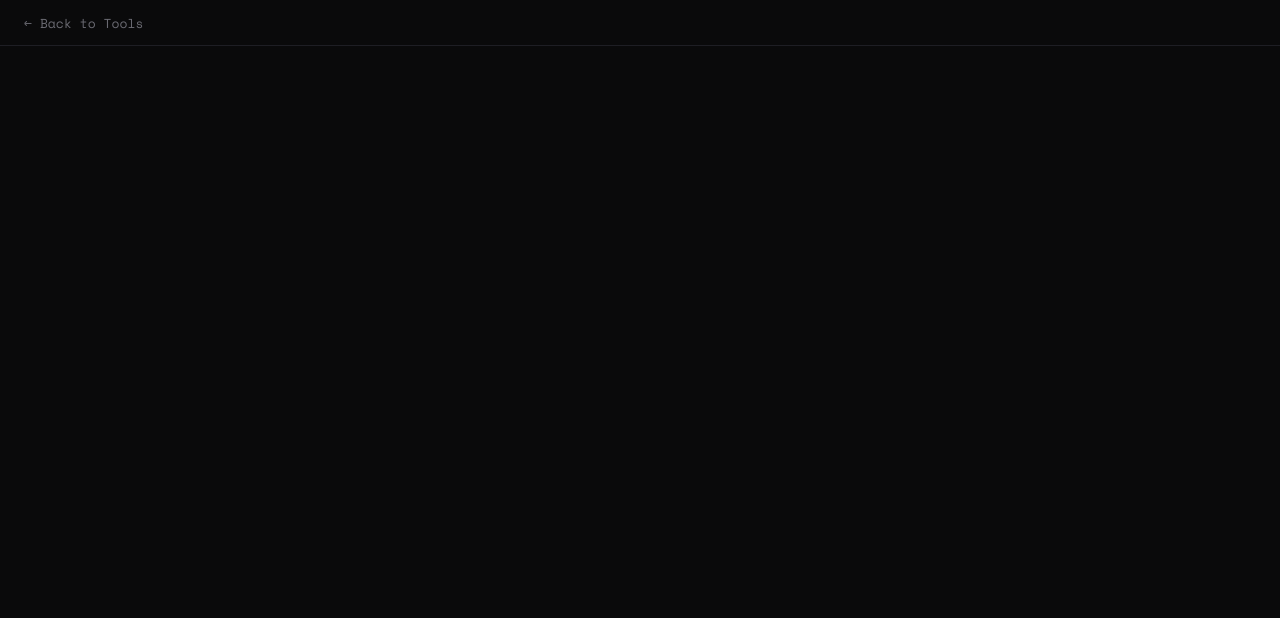
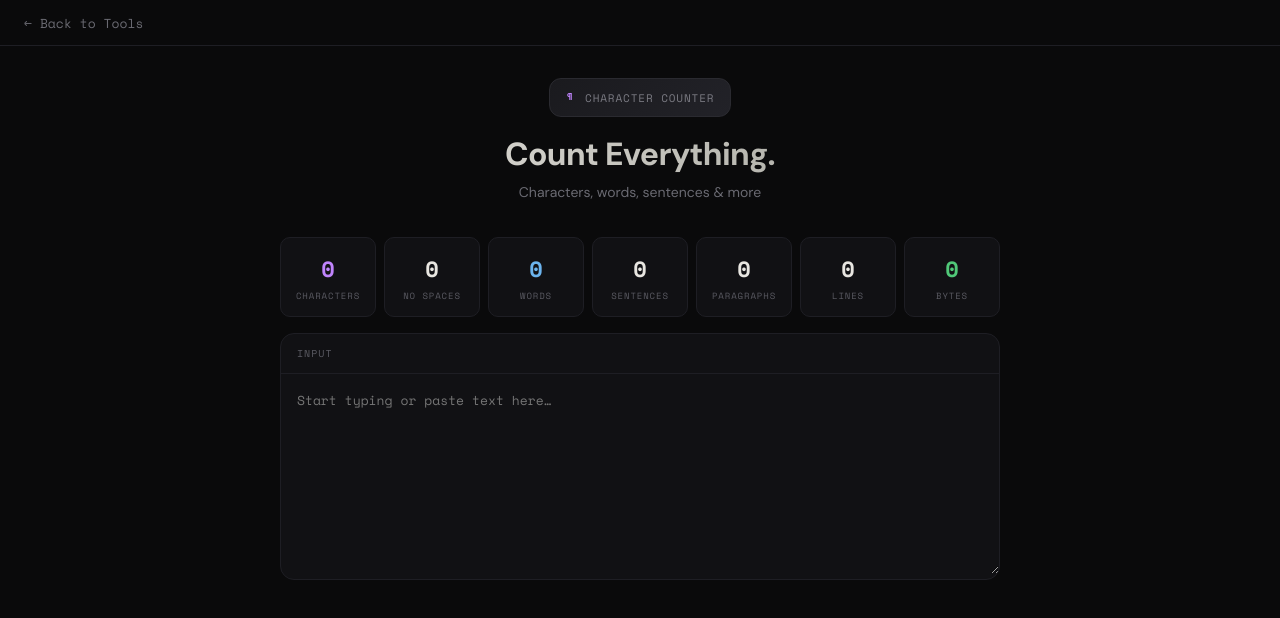
Before and after one commit to CodyNjos/utilities, a React (Vite) app in the folder Utilities.React/: page /character-counter in a window 1280 px wide. Before the commit this address had no page. Shown: the top 618 px of the page. Built offline with nearby package versions, Linux system fonts and the light colour scheme.

Commit message:
Add Character Counter

```diff
--- a/Utilities.React/src/App.tsx
+++ b/Utilities.React/src/App.tsx
@@ -4,6 +4,7 @@ import Base64Tool from "./features/base64-tool/Base64Tool";
 import ImageConverter from "./features/image-converter/ImageConverter";
 import DiffChecker from "./features/diff-checker/DiffChecker";
 import MarkdownViewer from "./features/markdown-viewer/MarkdownViewer";
+import CharacterCounter from "./features/character-counter/CharacterCounter";
 
 function BackNav() {
   const location = useLocation();
@@ -48,6 +49,7 @@ function App() {
         <Route path="/image-converter" element={<ImageConverter />} />
         <Route path="/diff-checker" element={<DiffChecker />} />
         <Route path="/markdown" element={<MarkdownViewer />} />
+        <Route path="/character-counter" element={<CharacterCounter />} />
       </Routes>
     </BrowserRouter>
   );
--- /dev/null
+++ b/Utilities.React/src/features/character-counter/CharacterCounter.tsx
@@ -0,0 +1,165 @@
+import { useState, useMemo } from "react";
+
+const STYLE: Record<string, React.CSSProperties> = {
+  body: {
+    background: "#0a0a0b",
+    color: "#e8e6e1",
+    fontFamily: "'DM Sans', 'Helvetica Neue', sans-serif",
+    padding: "32px 24px",
+    boxSizing: "border-box",
+  },
+  mono: { fontFamily: "'Space Mono', monospace" },
+  wrap: { maxWidth: 720, margin: "0 auto" },
+  badge: {
+    display: "inline-flex", alignItems: "center", gap: 10,
+    background: "linear-gradient(135deg, #1a1a1e, #222228)",
+    border: "1px solid #2a2a30", borderRadius: 12,
+    padding: "8px 16px", marginBottom: 16,
+    fontFamily: "'Space Mono', monospace",
+    fontSize: 11, letterSpacing: "0.08em",
+    color: "#7a7a82", textTransform: "uppercase",
+  },
+  h1: {
+    fontSize: 32, fontWeight: 700, letterSpacing: "-0.02em",
+    background: "linear-gradient(to right, #e8e6e1, #a0a098)",
+    WebkitBackgroundClip: "text", WebkitTextFillColor: "transparent",
+    margin: 0,
+  },
+  subtitle: { color: "#6a6a72", fontSize: 14, marginTop: 8 },
+  panel: {
+    background: "#111114", border: "1px solid #1e1e24",
+    borderRadius: 14, overflow: "hidden", marginBottom: 16,
+  },
+  panelHeader: {
+    display: "flex", justifyContent: "space-between", alignItems: "center",
+    padding: "12px 16px", borderBottom: "1px solid #1e1e24",
+  },
+  panelLabel: {
+    fontFamily: "'Space Mono', monospace",
+    fontSize: 10, letterSpacing: "0.1em", textTransform: "uppercase", color: "#5a5a62",
+  },
+  panelMeta: { fontFamily: "'Space Mono', monospace", fontSize: 11, color: "#4a4a52" },
+  textarea: {
+    width: "100%", minHeight: 200, padding: 16, border: "none",
+    background: "transparent", color: "#e8e6e1",
+    fontFamily: "'Space Mono', monospace", fontSize: 13,
+    lineHeight: 1.6, resize: "vertical", outline: "none", boxSizing: "border-box",
+  },
+};
+
+interface Stats {
+  label: string;
+  value: string | number;
+  accent?: string;
+}
+
+export default function CharacterCounter() {
+  const [text, setText] = useState("");
+
+  const stats = useMemo((): Stats[] => {
+    const characters = text.length;
+    const charactersNoSpaces = text.replace(/ /g, "").length;
+    const words = text.trim() === "" ? 0 : text.trim().split(/\s+/).length;
+    const sentences = text.trim() === "" ? 0 : text.split(/[.!?]+/).filter((s) => s.trim().length > 0).length;
+    const paragraphs = text.trim() === "" ? 0 : text.split(/\n\s*\n/).filter((p) => p.trim().length > 0).length;
+    const lines = text === "" ? 0 : text.split("\n").length;
+    const bytes = new Blob([text]).size;
+
+    return [
+      { label: "Characters", value: characters, accent: "#c084fc" },
+      { label: "No Spaces", value: charactersNoSpaces },
+      { label: "Words", value: words, accent: "#6cb4ee" },
+      { label: "Sentences", value: sentences },
+      { label: "Paragraphs", value: paragraphs },
+      { label: "Lines", value: lines },
+      { label: "Bytes", value: bytes, accent: "#50c878" },
+    ];
+  }, [text]);
+
+  return (
+    <div style={STYLE.body}>
+      <div style={STYLE.wrap}>
+        {/* Header */}
+        <div style={{ textAlign: "center", marginBottom: 36 }}>
+          <div style={STYLE.badge}><span style={{ color: "#c084fc", fontSize: 14 }}>¶</span> Character Counter</div>
+          <h1 style={STYLE.h1}>Count Everything.</h1>
+          <p style={STYLE.subtitle}>Characters, words, sentences &amp; more</p>
+        </div>
+
+        {/* Stats grid */}
+        <div style={{
+          display: "grid",
+          gridTemplateColumns: "repeat(auto-fit, minmax(90px, 1fr))",
+          gap: 8,
+          marginBottom: 16,
+        }}>
+          {stats.map((s) => (
+            <div key={s.label} style={{
+              background: "#111114",
+              border: "1px solid #1e1e24",
+              borderRadius: 10,
+              padding: "14px 12px",
+              textAlign: "center",
+            }}>
+              <div style={{
+                ...STYLE.mono,
+                fontSize: 22,
+                fontWeight: 700,
+                color: s.accent ?? "#e8e6e1",
+                marginBottom: 4,
+              }}>
+                {s.value}
+              </div>
+              <div style={{
+                ...STYLE.mono,
+                fontSize: 9,
+                letterSpacing: "0.1em",
+                textTransform: "uppercase",
+                color: "#5a5a62",
+              }}>
+                {s.label}
+              </div>
+            </div>
+          ))}
+        </div>
+
+        {/* Input panel */}
+        <div style={STYLE.panel}>
+          <div style={STYLE.panelHeader}>
+            <span style={STYLE.panelLabel}>Input</span>
+            <span style={STYLE.panelMeta}>
+              {text.length > 0 ? `${text.length} chars` : ""}
+            </span>
+          </div>
+          <textarea
+            style={STYLE.textarea}
+            value={text}
+            onChange={(e: React.ChangeEvent<HTMLTextAreaElement>) => setText(e.target.value)}
+            placeholder="Start typing or paste text here…"
+          />
+        </div>
+
+        {/* Clear */}
+        {text.length > 0 && (
+          <button
+            onClick={() => setText("")}
+            style={{
+              width: "100%",
+              padding: 14,
+              border: "1.5px solid #2a2a30",
+              borderRadius: 12,
+              background: "transparent",
+              color: "#8a8a92",
+              fontSize: 13,
+              fontWeight: 600,
+              cursor: "pointer",
+              fontFamily: "inherit",
+            }}
+          >
+            Clear
+          </button>
+        )}
+      </div>
+    </div>
+  );
+}
--- a/Utilities.React/src/features/landing/Landing.tsx
+++ b/Utilities.React/src/features/landing/Landing.tsx
@@ -36,6 +36,13 @@ const tools: Tool[] = [
     tagline: "Render markdown files in style",
     accent: "#58a6ff",
     icon: "🤠",
+  },
+  {
+    path: "/character-counter",
+    name: "Character Counter",
+    tagline: "Characters, words, sentences & more",
+    accent: "#c084fc",
+    icon: "¶",
   },
 ];
 
```
